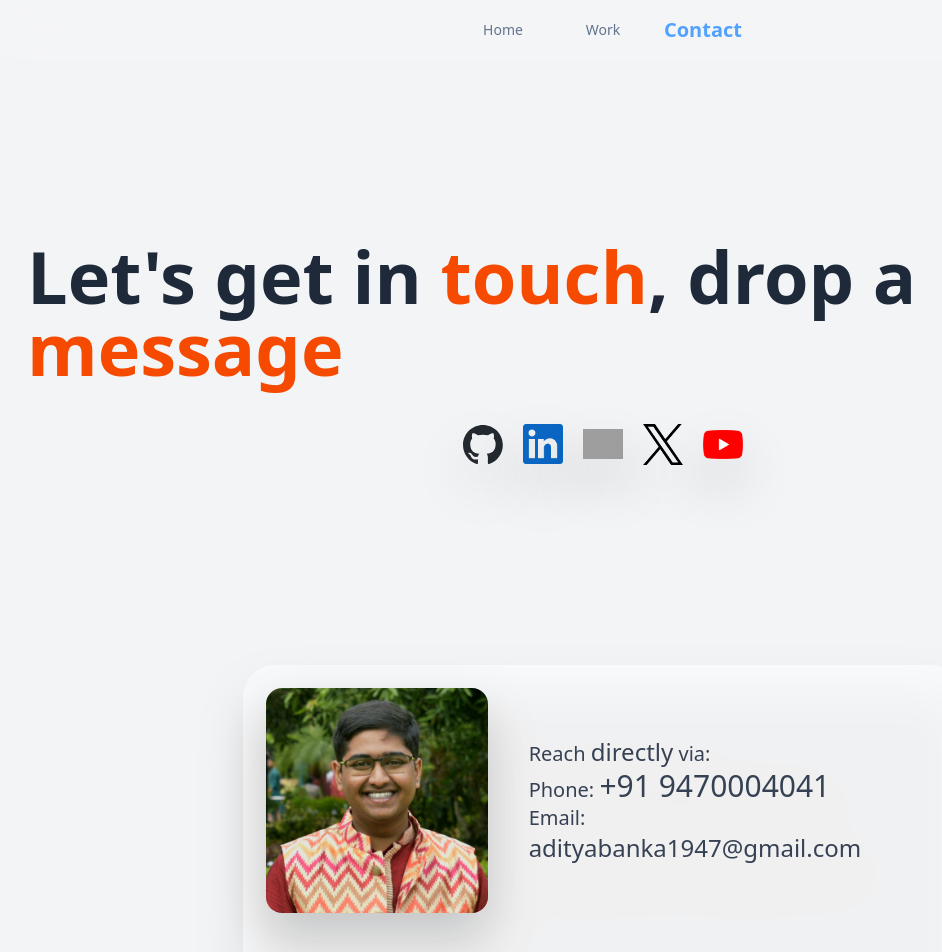
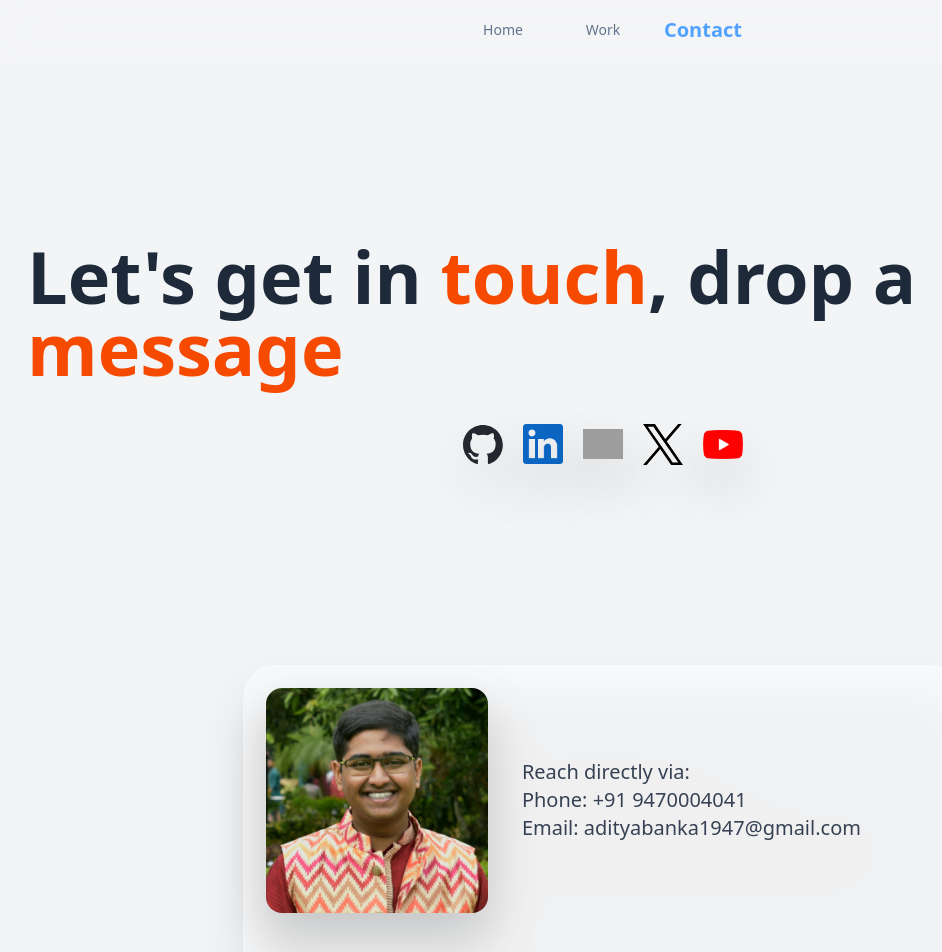
Before and after one commit to adityaBanka/adityabanka.github.io, a React (Vite) app: page /contact in a window 1280 px wide. Shown: the top 952 px of the page, without its empty margins (37-979 px from the left). Built offline with nearby package versions, Linux system fonts and the light colour scheme; grey boxes are pictures that could not be loaded.

Commit message:
aesthetic changes to the home and contact page

```diff
--- a/package.json
+++ b/package.json
@@ -15,6 +15,7 @@
   "dependencies": {
     "@tailwindcss/vite": "^4.0.14",
     "axios": "^1.8.1",
+    "radix-ui": "^1.2.0",
     "react": "^19.0.0",
     "react-dom": "^19.0.0",
     "react-router-dom": "^7.1.5",
--- a/src/App.jsx
+++ b/src/App.jsx
@@ -8,6 +8,7 @@ import Home from './Pages/Home.jsx'
 import Project from './Pages/Project.jsx'
 import Contact from './Pages/Contact.jsx'
 import NotFound from './Pages/NotFound.jsx'
+import Blog from './Pages/Blog.jsx'
 
 function App() {
 
@@ -52,6 +53,7 @@ function App() {
         <Route path='/home' element={<Home />} />
         <Route path='/work' element={<Project />} />
         <Route path='/contact' element={<Contact />} />
+        <Route path='/blog' element={<Blog />} />
         <Route path='*' element={<NotFound />} />
       </Routes>
     </div>
--- a/src/Components/NavBar.jsx
+++ b/src/Components/NavBar.jsx
@@ -25,6 +25,12 @@ function Home() {
             <CustomButton activity={isActive}>Work</CustomButton>
         }
       </NavLink>
+      {/* <NavLink to='/blog'>
+        {
+          ({ isActive }) =>
+            <CustomButton activity={isActive}>Blog</CustomButton>
+        }
+      </NavLink> */}
       <NavLink to='/contact'>
         {
           ({ isActive }) =>
--- /dev/null
+++ b/src/Pages/Blog.jsx
@@ -0,0 +1,7 @@
+function Blog() {
+  return (
+    <div>Blog</div>
+  )
+}
+
+export default Blog
--- a/src/Pages/Contact.jsx
+++ b/src/Pages/Contact.jsx
@@ -96,10 +96,10 @@ function Contact() {
 
         <div className='flex flex-col md:flex-row items-center justify-between md:space-x-5 not-md:space-y-5'>
           <img src={AdityaBanka} className='w-full md:w-[33%] h-auto rounded-xl md:rounded-2xl drop-shadow-2xl'></img>
-          <div className='text-xl w-full p-[3%]'>
-            <p>Reach <span className='text-2xl'>directly</span> via:</p>
-            <p>Phone: <span className='text-3xl'>+91 9470004041</span></p>
-            <p >Email: <span className='md:text-2xl'>adityabanka1947@gmail.com</span></p>
+          <div className='text-xl w-full p-[2%]'>
+            <p>Reach directly via:</p>
+            <p>Phone: <span >+91 9470004041</span></p>
+            <p >Email: <span >adityabanka1947@gmail.com</span></p>
           </div>
         </div>
 
--- a/src/Pages/Home.jsx
+++ b/src/Pages/Home.jsx
@@ -57,7 +57,7 @@ function HomePage() {
       link: "https://certificate.codingninjas.com/verify/692d05468a8ae989"
     },
     {
-      title: <p>Programmer by passion, <span className="text-4xl text-yellow-500">photographer</span> at <span className="text-4xl text-[#f45664]">heart</span>.</p>,
+      title: <p>Programmer by <span className="text-4xl text-yellow-500">Passion</span>, Photographer at <span className="text-4xl text-[#f45664]">Heart</span></p>,
       description: <p>As part of my college journey I was also involved with activities beyond those just around a desk and a chair. I was a member of KIIT&apos;s student broadcasting society, aptly named Kreative eye. I was tenured for 3 quatres, and was tasked to cover events and produce social media ready content for the same. I was also responsible in improving organizational efficiency. Key events that covered were Republic Day&apos;23, KIIT-Fest&apos;23 and The 3rd Digital Data Science Conclave&apos;23.</p>,
       type: "square",
       parameter: KreativeEye
@@ -68,8 +68,8 @@ function HomePage() {
     <div className='flex flex-col bg-gray-100 min-h-screen py-20 md:pt-60 space-y-20 md:space-y-50 px-[5%]'>
 
       <div className="flex flex-col justify-center items-start lg:items-center space-y-5">
-        <h1 className="text-7xl font-bold text-gray-80 lg:text-center">Hello world, I&apos;m <span className="text-blue-500">Aditya Banka</span></h1>
-        <p>Creator | Developer | <span className='text-red-700 font-semibold'>Engineer</span> | Founder</p>
+        <h1 className="text-7xl font-bold text-gray-800 lg:text-center">Hello world, I&apos;m <span className="text-blue-500">Aditya Banka</span></h1>
+        <p className="text-gray-500">Creator | Developer | <span className='text-gray-600 font-semibold'>Engineer</span> | Founder</p>
       </div>
 
       <div className='space-y-10 md:space-y-30'>
```
Also changed, not shown: 1 other file (tests, documents, lock files or other folders).
